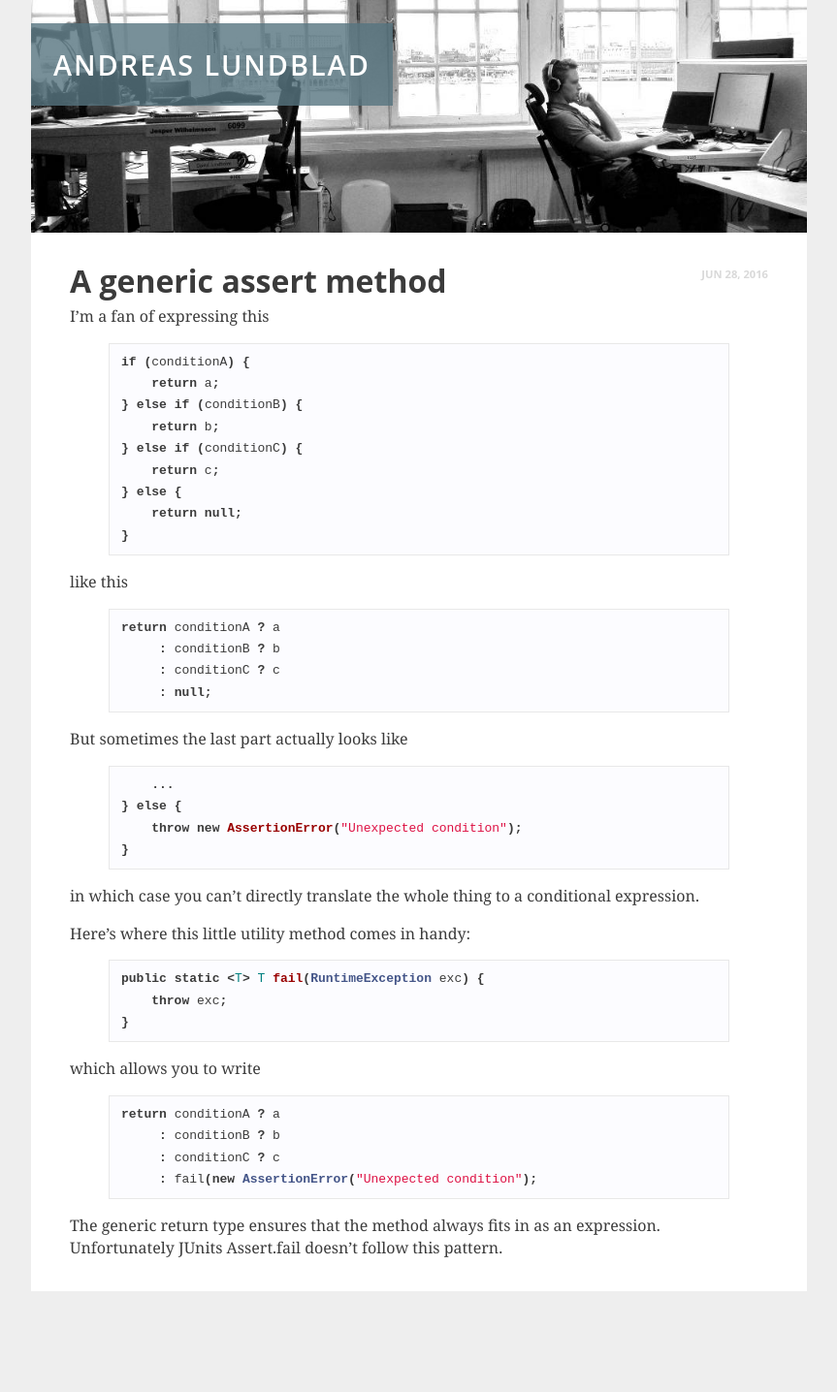
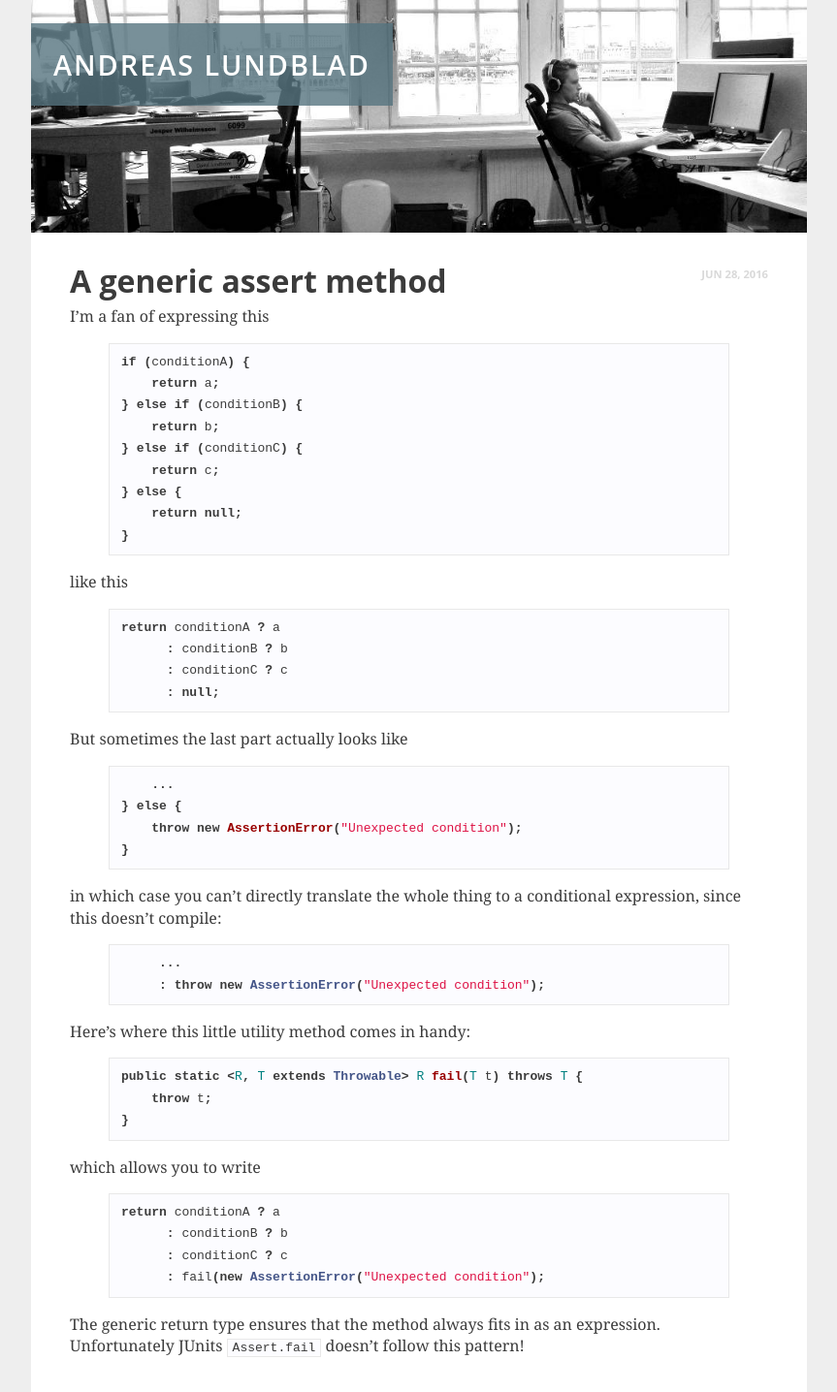
Before and after one commit to aioobe/aioobe.github.io, a Jekyll site: the page built from _posts/2016-06-28-returning-assert-method.md, in a window 1280 px wide. Shown: the whole page at 97% size, without its empty margins (208-1071 px from the left). Built offline with Jekyll 4.4.1, drawn with Linux system fonts in a browser that asks for light colours; before the commit the page ends 1332 px from its top, so only the background shows below that.

Commit message:
Improved returning assert method blog post slightly.

```diff
--- a/_posts/2016-06-28-returning-assert-method.md
+++ b/_posts/2016-06-28-returning-assert-method.md
@@ -22,9 +22,9 @@ like this
 
 {% highlight java %}
 return conditionA ? a
-     : conditionB ? b
-     : conditionC ? c
-     : null;
+      : conditionB ? b
+      : conditionC ? c
+      : null;
 {% endhighlight %}
 
 But sometimes the last part actually looks like
@@ -36,13 +36,20 @@ But sometimes the last part actually looks like
 }
 {% endhighlight %}
 
-in which case you can't directly translate the whole thing to a conditional expression.
+in which case you can't directly translate the whole thing to a conditional expression, since this doesn't compile:
+
+{% highlight java %}
+     ...
+     : throw new AssertionError("Unexpected condition");
+{% endhighlight %}
+
+
 
 Here's where this little utility method comes in handy:
 
 {% highlight java %}
-public static <T> T fail(RuntimeException exc) {
-    throw exc;
+public static <R, T extends Throwable> R fail(T t) throws T {
+    throw t;
 }
 {% endhighlight %}
 
@@ -50,9 +57,9 @@ which allows you to write
 
 {% highlight java %}
 return conditionA ? a
-     : conditionB ? b
-     : conditionC ? c
-     : fail(new AssertionError("Unexpected condition");
+      : conditionB ? b
+      : conditionC ? c
+      : fail(new AssertionError("Unexpected condition");
 {% endhighlight %}
 
-The generic return type ensures that the method always fits in as an expression. Unfortunately JUnits Assert.fail doesn't follow this pattern.
+The generic return type ensures that the method always fits in as an expression. Unfortunately JUnits `Assert.fail` doesn't follow this pattern!
```
